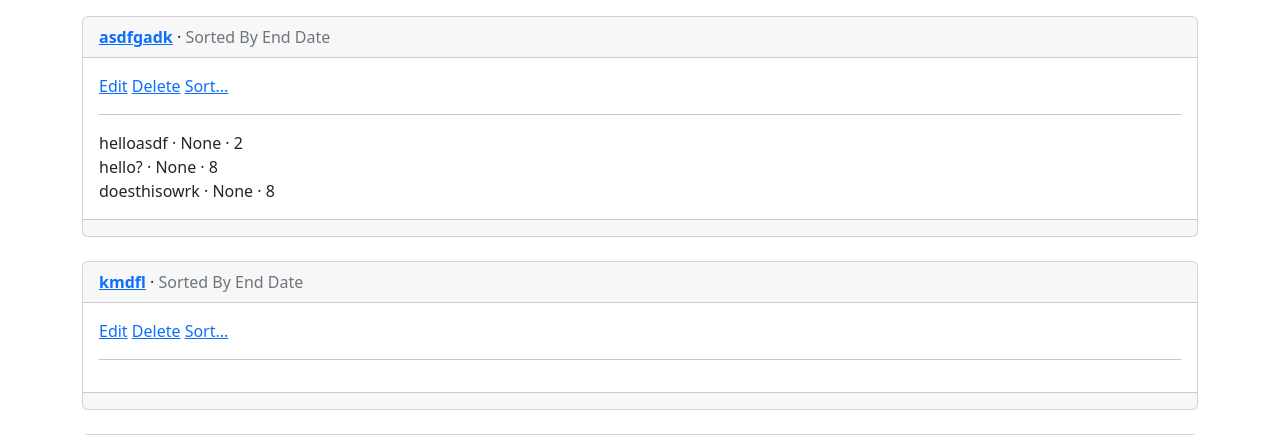
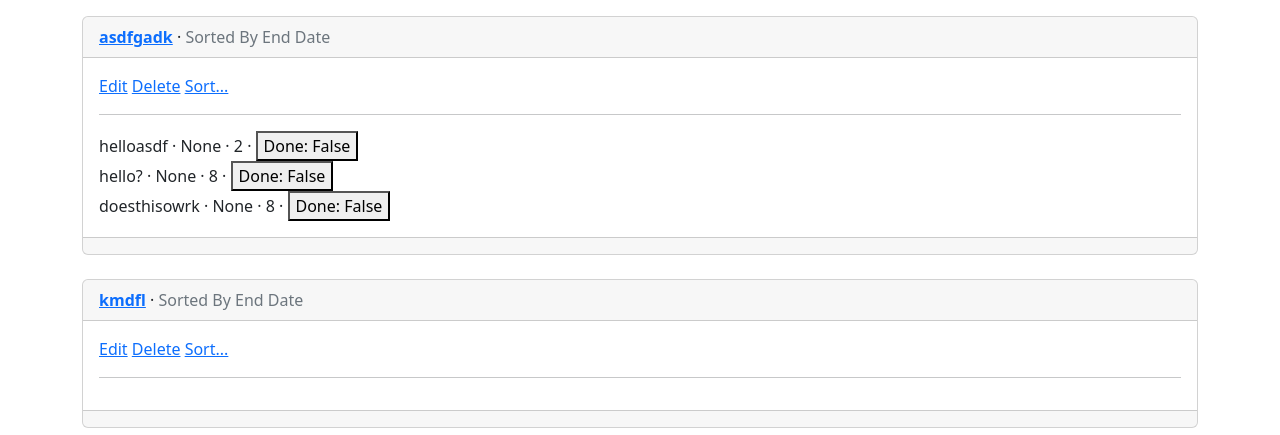
Before and after one commit to parkchamchi/SoftwareEngineering2023, a Django app: page /lists/ in a window 1280 px wide. Shown: the part 73-508 px from the top of the page. Run offline with Django 4.2, Linux system fonts and the light colour scheme; a user stored in the database is signed in; data comes from the database, SQL or seed files in the repository; both versions use the stored data as it was after the commit.

Commit message:
implemented `Task.toggle_done()`

```diff
--- a/src/lists/models.py
+++ b/src/lists/models.py
@@ -31,7 +31,7 @@ class List(models.Model):
 	def get_absolute_url(self):
 		return reverse("list_detail", kwargs={"pk": self.pk})
 
-	def get_sorted_tasks(self):
+	def sort(self):
 		if self.sort_criterion == SortCriterion.BY_PRIORITY:
 			return self.task_set.order_by("priority")
 		elif self.sort_criterion == SortCriterion.BY_END_DATE:
@@ -52,3 +52,7 @@ class Task(models.Model):
 
 	def __str__(self):
 		return self.title
+
+	def toggle_done(self):
+		self.is_done = not self.is_done
+		self.save()
--- a/src/lists/urls.py
+++ b/src/lists/urls.py
@@ -8,6 +8,8 @@ from .views import (
 	ListCreateView,
 
 	ListSortView,
+
+	TaskToggleDoneView,
 )
 
 urlpatterns = [
@@ -18,5 +20,7 @@ urlpatterns = [
 
     path("<int:pk>/sort/", ListSortView.as_view(), name="list_sort"),
 
+	path("task_toggle_done/<int:task_id>/", TaskToggleDoneView.as_view(), name="task_toggle_done"),
+
 	path("", ListListView.as_view(), name="list_list"),
 ]
--- a/src/lists/views.py
+++ b/src/lists/views.py
@@ -4,10 +4,11 @@ from django.views.generic.detail import SingleObjectMixin
 from django.views.generic.edit import UpdateView, DeleteView, CreateView  # new
 from django.urls import reverse_lazy, reverse
 from django.contrib.auth.mixins import LoginRequiredMixin, UserPassesTestMixin
+from django.shortcuts import get_object_or_404, redirect
 
 from guest_user.mixins import AllowGuestUserMixin
 
-from .models import List
+from .models import List, Task
 from .forms import TaskForm
 
 # Create your views here.
@@ -102,3 +103,13 @@ class ListSortView(AllowGuestUserMixin, LoginRequiredMixin, UserPassesTestMixin,
 	def test_func(self):
 		obj = self.get_object()
 		return obj.author == self.request.user
+
+class TaskToggleDoneView(AllowGuestUserMixin, LoginRequiredMixin, UserPassesTestMixin, View):
+	def post(self, request, task_id):
+		task = get_object_or_404(Task, id=task_id)
+		task.toggle_done()
+		return redirect(request.META.get('HTTP_REFERER')) #return to the referer
+
+	def test_func(self):
+		task = get_object_or_404(Task, id=self.kwargs['task_id'])
+		return task.list.author == self.request.user
--- a/src/templates/list_list.html
+++ b/src/templates/list_list.html
@@ -19,13 +19,8 @@
 		<hr>
 
 		<div>
-			{% for task in list_item.get_sorted_tasks %}
-				<span class="font-weight-bold">
-					{{ task.title }} &middot;
-				</span>
-				{{ task.end_date }} &middot;
-				{{ task.priority }}
-				<br>
+			{% for task in list_item.sort %}
+				{% include 'task_item.html' %}
 			{% endfor %}
 		</div>
 	</div>
--- /dev/null
+++ b/src/templates/task_item.html
@@ -0,0 +1,10 @@
+<span class="font-weight-bold">
+	{{ task.title }} &middot;
+</span>
+{{ task.end_date }} &middot;
+{{ task.priority }} &middot;
+<form method="post" action="{% url 'task_toggle_done' task.id %}" style="display: inline">
+	{% csrf_token %}
+	<button type="submit">Done: {{ task.is_done }}</button>
+</form>
+<br>
```
Also changed, not shown: src/templates/list_detail.html (+2 -7 lines), src/db.sqlite3.
